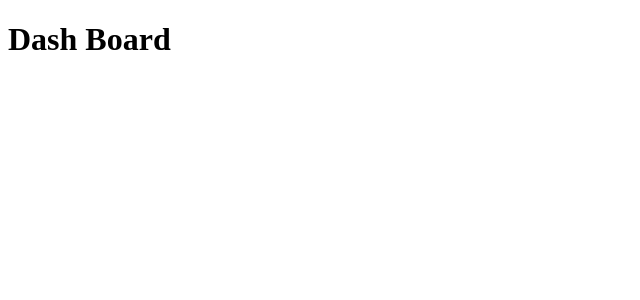
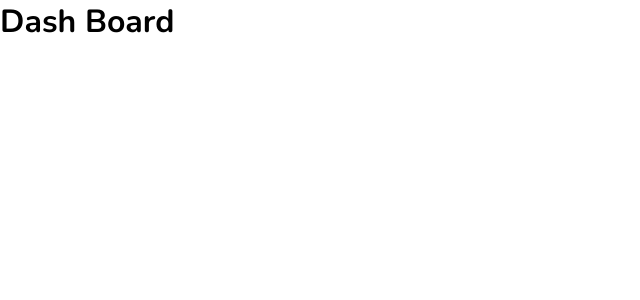
Before and after one commit to mayapony/admin-dashboard, a React (Vite) app: page / in a window 1280 px wide. Shown: the top 300 px of the page, without its empty margins (0-640 px from the left). Built offline with nearby package versions, Linux system fonts and the light colour scheme.

Commit message:
✨ config eslint and prettier.

```diff
--- a/package.json
+++ b/package.json
@@ -16,6 +16,11 @@
     "@types/react": "^18.0.26",
     "@types/react-dom": "^18.0.9",
     "@vitejs/plugin-react": "^3.0.0",
+    "eslint": "^8.32.0",
+    "eslint-config-prettier": "^8.6.0",
+    "eslint-plugin-prettier": "^4.2.1",
+    "eslint-plugin-react": "^7.32.1",
+    "prettier": "^2.8.3",
     "vite": "^4.0.0"
   }
 }
--- a/src/index.css
+++ b/src/index.css
@@ -0,0 +1,4 @@
+* {
+  font-family: 'Nunito', sans-serif;
+  margin: 0;
+}
--- /dev/null
+++ b/src/pages/home/Home.jsx
@@ -0,0 +1,5 @@
+import React from 'react';
+
+export const Home = () => {
+  return <div>Home</div>;
+};
```
Also changed, not shown: .eslintrc.json (added), 2 other files (tests, documents, lock files or other folders).
